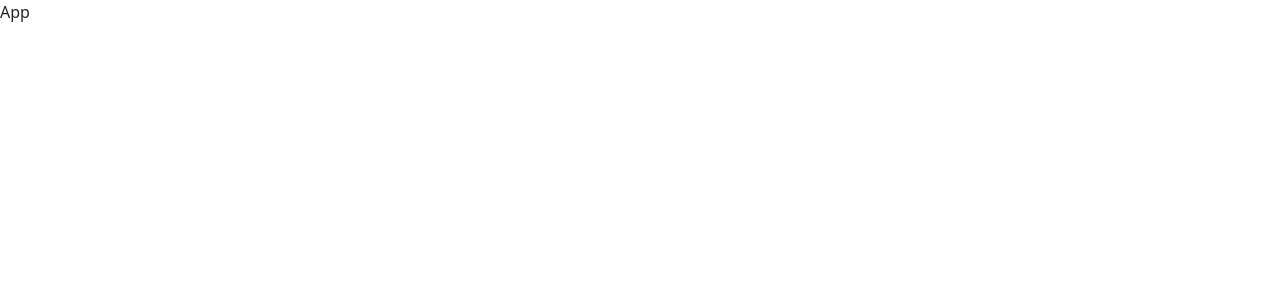
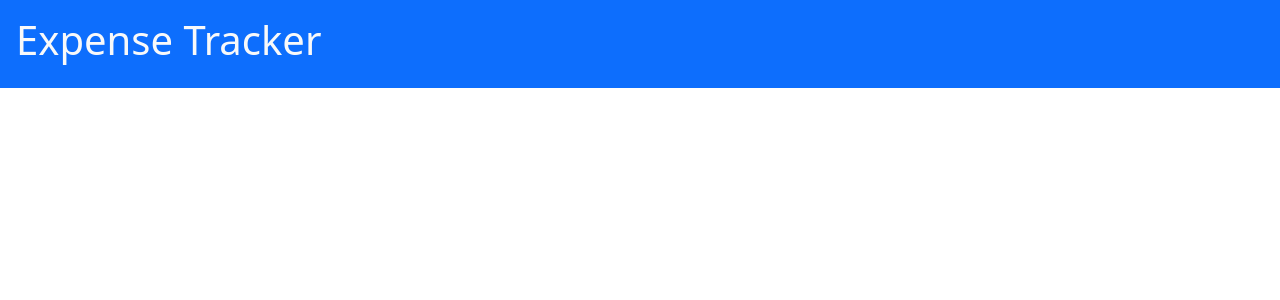
Before and after one commit to john-lund-af/expense-tracker, a React (Vite) app: page / in a window 1280 px wide. Shown: the top 300 px of the page. Built offline with nearby package versions, Linux system fonts and the light colour scheme.

Commit message:
Navbar component.

```diff
--- a/src/App.tsx
+++ b/src/App.tsx
@@ -1,7 +1,9 @@
+import Navbar from './Navbar';
 
 function App() {
-
-  return <div>App</div>
+  return <>
+    <Navbar />
+  </>
 }
 
 export default App
--- /dev/null
+++ b/src/Navbar.tsx
@@ -0,0 +1,10 @@
+
+const Navbar = () => {
+  return (
+    <nav className="navbar bg-primary text-light p-3">
+      <p className="h1">Expense Tracker</p>
+    </nav>
+  )
+}
+
+export default Navbar
```
